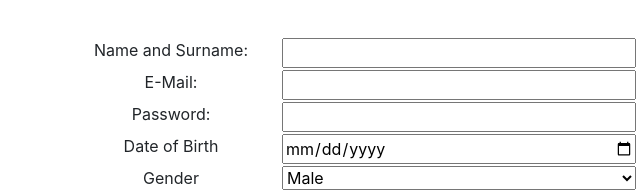
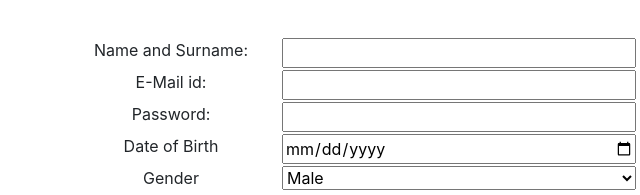
Before and after one commit to shu3hammm/HTMLWebSite_Part2, a website: page registration.html in a window 1280 px wide. Shown: the part 194-389 px from the top of the page, 277-917 px from the left. Drawn offline with Linux system fonts and the light colour scheme.

Commit message:
Update registration.html

```diff
--- a/registration.html
+++ b/registration.html
@@ -83,7 +83,7 @@
         </div>
         <div class="row">
             <div class="col-4">
-                <label>E-Mail: </label>
+                <label> E-Mail id: </label>
             </div>
             <div class="col">
                 <input type="email" name="email" maxlength="80" class="form-element">
```
